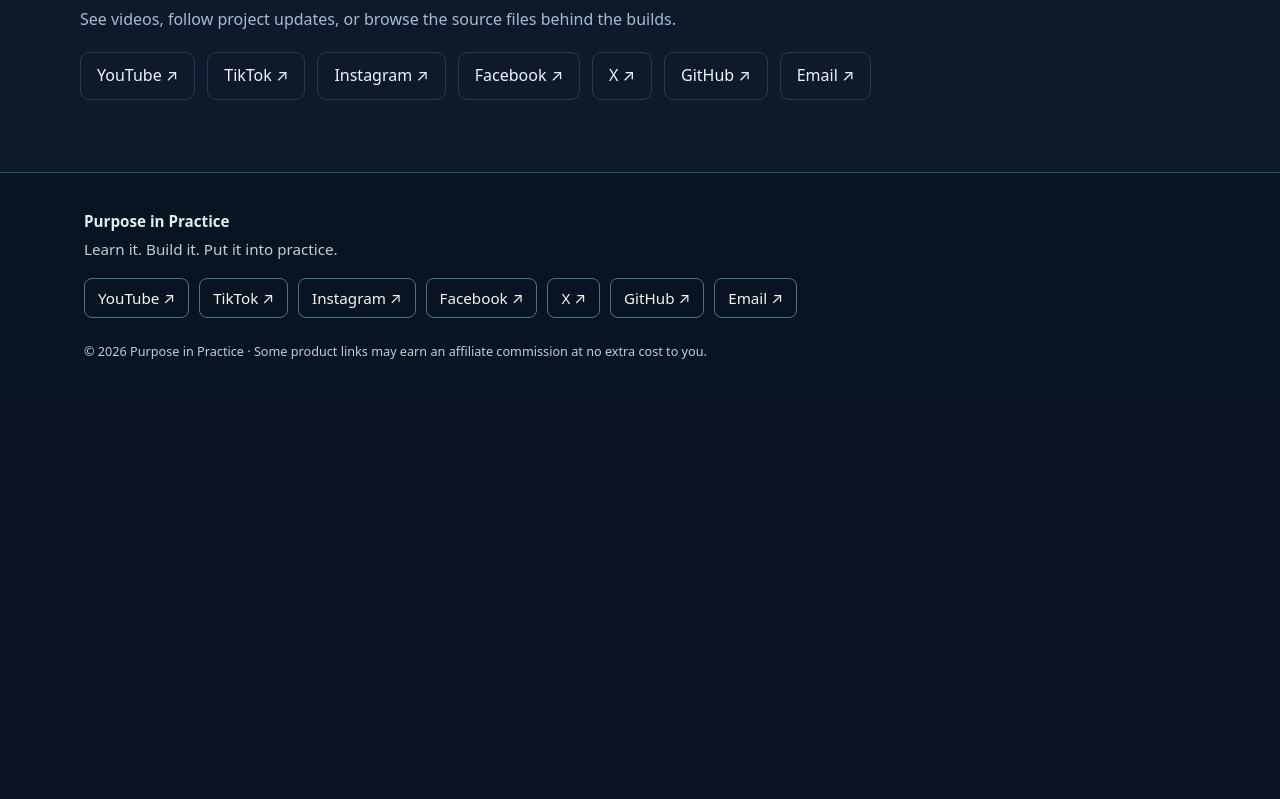
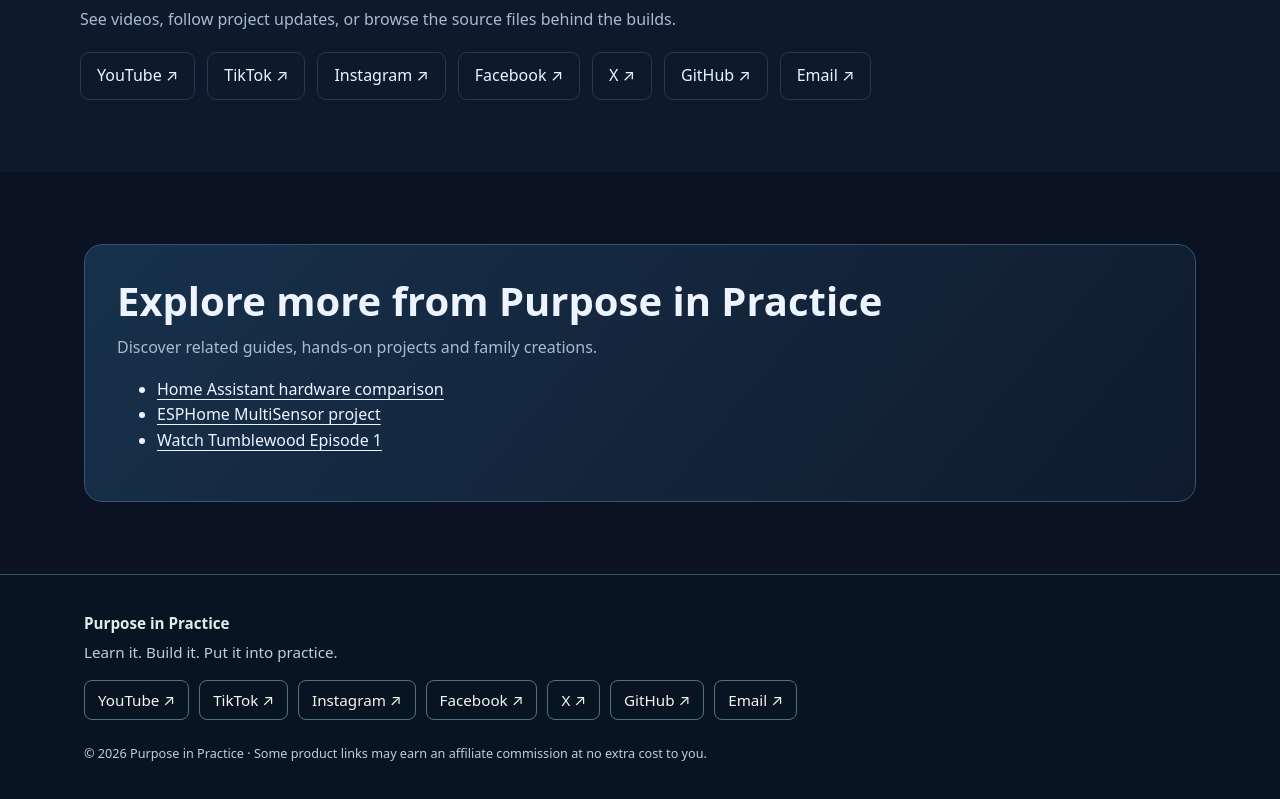
Before and after one commit to loperkin/loperkin.github.io, a plain HTML site: page index.html in a window 1280 px wide. Shown: the part 3404-4203 px from the top of the page. Before the commit the page ends 3802 px from the top, so only its background shows below. Drawn offline with Linux system fonts and the light colour scheme.

Commit message:
SEO: connect guides, projects and Tumblewood with internal links

```diff
--- a/index.html
+++ b/index.html
@@ -19,5 +19,5 @@
 <section class="alt" id="guides"><div class="wrap"><div class="section-top"><div><div class="eyebrow">Compare before you buy</div><h2>Tech guides & product comparisons</h2></div></div><div class="feature"><div class="tag eyebrow">Featured buying guide</div><h3>Whole-House Smart Lighting</h3><p>Smart bulbs or smart switches? Wi-Fi, Zigbee, Thread, or Matter? Explore a nine-part guide to lighting choices, compatibility, local control, and product links.</p><div class="actions"><a class="btn primary" href="/guides/smart-lighting/">Read smart lighting guide</a><a class="btn secondary" href="/guides/">Browse all comparisons</a></div><p class="note">Some product links in the guides are affiliate links. Purchases may earn a commission at no additional cost to you.</p></div></div></section>
 <section id="tumblewood" style="background:linear-gradient(120deg,#143b36,#13263b)"><div class="wrap"><div class="section-top"><div><div class="eyebrow">Family &amp; stories</div><h2>Discover Tumblewood 🦊</h2></div></div><div class="feature"><h3>Episode 1 — Still Fishing</h3><p>Meet Finn, Liv, Emmy, and Johnny in our animated family series. Watch the first episode and see the family table read that helped bring it to life.</p><div style="max-width:740px;margin:20px 0"><a href="/tumblewood/" aria-label="Watch Tumblewood Episode 1"><img src="https://img.youtube.com/vi/QxaxUsHnpKc/hqdefault.jpg" alt="Tumblewood Episode 1 video thumbnail" style="width:100%;aspect-ratio:16/9;object-fit:cover;border-radius:12px" loading="lazy"></a></div><div class="actions"><a class="btn primary" href="/tumblewood/">Watch Tumblewood</a><a class="btn secondary" href="https://youtu.be/dpYFI_a28no">Family table read</a></div></div></div></section>
 <section id="about"><div class="wrap"><div class="eyebrow">The idea behind the channel</div><h2>Practical skills that matter</h2><p style="max-width:760px">Purpose in Practice is a family-run channel about learning by doing. From smart home builds and electronics to product demos and everyday problem-solving, the goal is to make useful technology approachable—sometimes polished, sometimes messy, always practical.</p><a class="btn secondary" href="https://www.youtube.com/@PurposeinPracticeCh">Watch on YouTube</a></div></section>
-<section class="alt" id="connect"><div class="wrap"><div class="eyebrow">Follow along</div><h2>New builds, guides & experiments</h2><p>See videos, follow project updates, or browse the source files behind the builds.</p><div class="socials"><a href="https://www.youtube.com/@PurposeinPracticeCh">YouTube ↗</a><a href="https://www.tiktok.com/@purposeinpractice5">TikTok ↗</a><a href="https://www.instagram.com/purposeinpractice5/">Instagram ↗</a><a href="https://www.facebook.com/Purposeinpractice">Facebook ↗</a><a href="https://x.com/purposeinpract">X ↗</a><a href="https://github.com/loperkin">GitHub ↗</a><a href="mailto:purposeinpractice5@gmail.com">Email ↗</a></div></div></section></main>
+<section class="alt" id="connect"><div class="wrap"><div class="eyebrow">Follow along</div><h2>New builds, guides & experiments</h2><p>See videos, follow project updates, or browse the source files behind the builds.</p><div class="socials"><a href="https://www.youtube.com/@PurposeinPracticeCh">YouTube ↗</a><a href="https://www.tiktok.com/@purposeinpractice5">TikTok ↗</a><a href="https://www.instagram.com/purposeinpractice5/">Instagram ↗</a><a href="https://www.facebook.com/Purposeinpractice">Facebook ↗</a><a href="https://x.com/purposeinpract">X ↗</a><a href="https://github.com/loperkin">GitHub ↗</a><a href="mailto:purposeinpractice5@gmail.com">Email ↗</a></div></div></section><section id="related-content" aria-labelledby="related-content-title"><div class="container"><div class="feature"><h2 id="related-content-title">Explore more from Purpose in Practice</h2><p>Discover related guides, hands-on projects and family creations.</p><ul><li><a href="/guides/home-assistant-hardware/">Home Assistant hardware comparison</a></li><li><a href="/projects/multi-sensor/">ESPHome MultiSensor project</a></li><li><a href="/tumblewood/">Watch Tumblewood Episode 1</a></li></ul></div></div></section></main>
 <div id="site-footer"></div><script src="/assets/navigation.js" defer></script></body></html>
```
